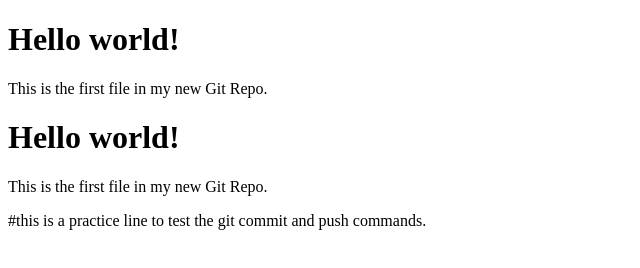
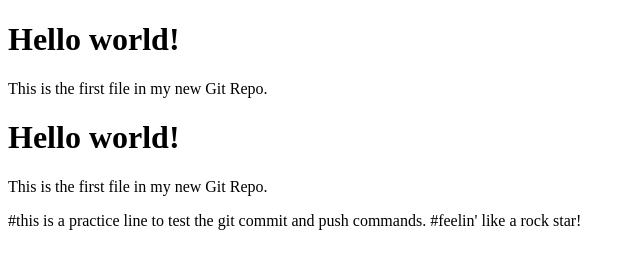
Before and after one commit to peniellatt218-beep/hello-world, a plain HTML site: page index.html in a window 1280 px wide. Shown: the whole page, without its empty margins (0-640 px from the left). Drawn offline with Linux system fonts and the light colour scheme.

Commit message:
Add practice lines for testing git commands

```diff
--- a/index.html
+++ b/index.html
@@ -33,3 +33,4 @@
 </html>
 
 #this is a practice line to test the git commit and push commands.
+#feelin' like a rock star!
```
